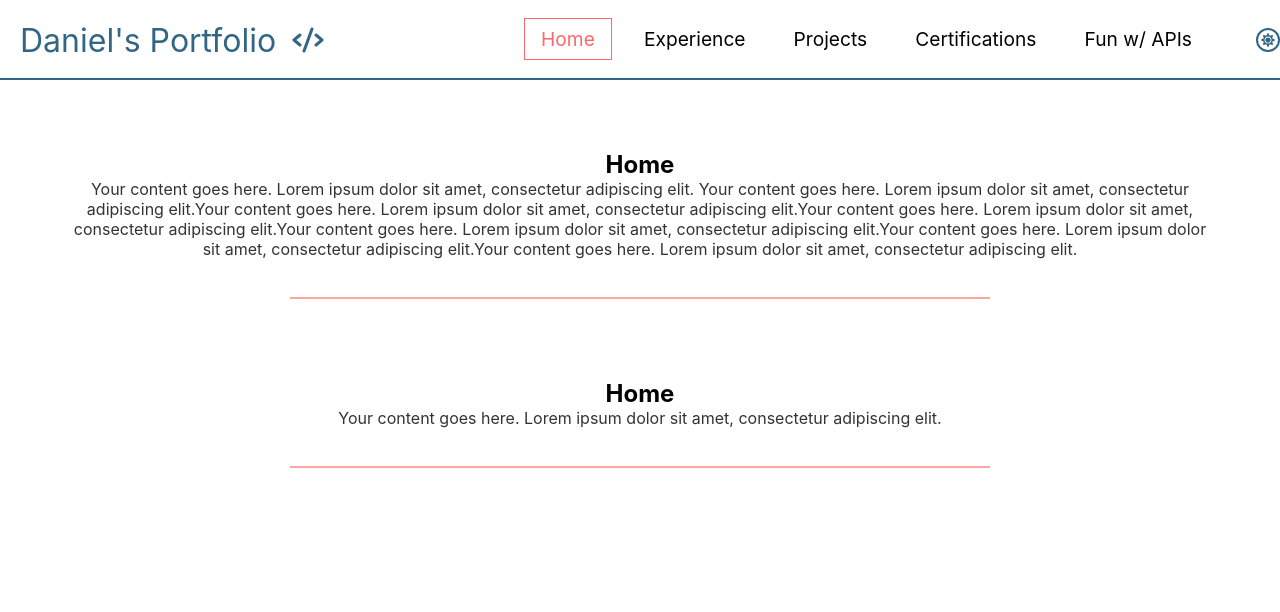
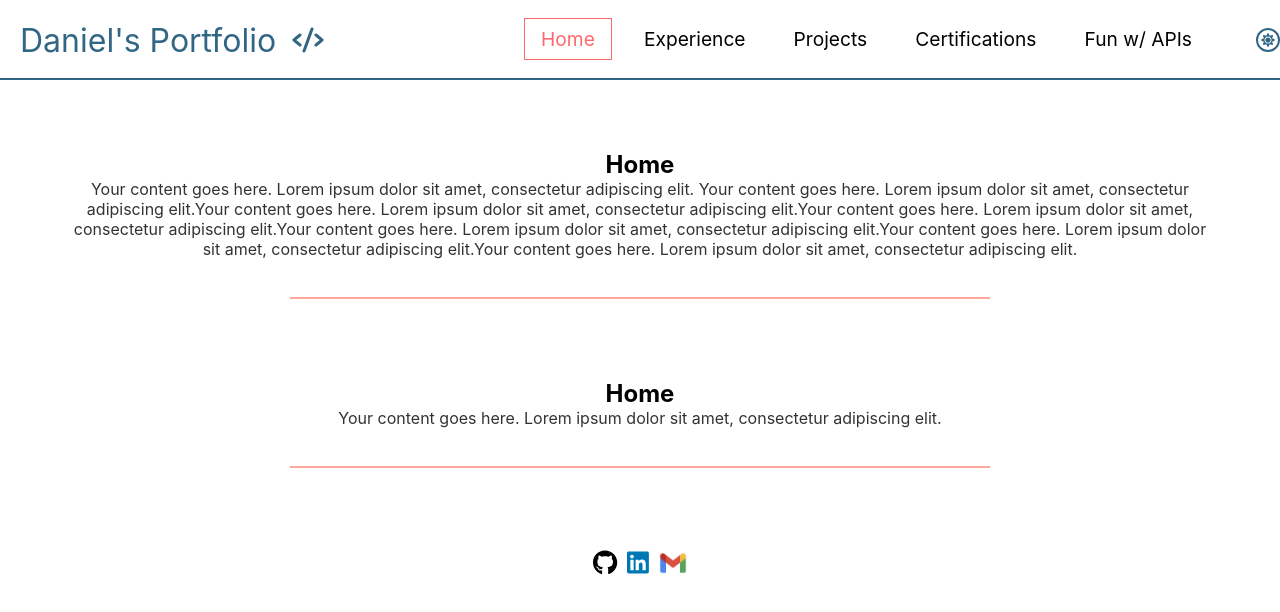
Before and after one commit to DanielChoy17/personal-portfolio, a React (Create React App) app: page /#/ in a window 1280 px wide. Shown: the top 612 px of the page. Built offline with nearby package versions, Linux system fonts and the light colour scheme.

Commit message:
Finished Socials Icon

```diff
--- a/package.json
+++ b/package.json
@@ -4,6 +4,8 @@
   "version": "0.1.0",
   "private": true,
   "dependencies": {
+    "@fortawesome/free-brands-svg-icons": "^6.5.1",
+    "@fortawesome/react-fontawesome": "^0.2.0",
     "@testing-library/jest-dom": "^5.17.0",
     "@testing-library/react": "^13.4.0",
     "@testing-library/user-event": "^13.5.0",
--- /dev/null
+++ b/src/components/socials/Socials.css
@@ -0,0 +1,26 @@
+.social-icons {
+    display: flex;
+    gap: 10px;
+}
+
+.social-icons a {
+    font-size: 25px;
+}
+
+.github {
+    color: #000000;
+}
+
+.dark-github {
+    color: #ffffff;
+}
+
+.linkedin {
+    color: #0077b5;
+}
+
+.google {
+    padding-top: 1px;
+    width: 28px;
+    height: 28px;
+}
--- /dev/null
+++ b/src/components/socials/Socials.js
@@ -0,0 +1,25 @@
+import "./Socials.css";
+import { useDarkMode } from "../../context/DarkModeContext";
+import { FontAwesomeIcon } from '@fortawesome/react-fontawesome'
+import { faGithub, faLinkedin } from '@fortawesome/free-brands-svg-icons';
+import GoogleIcon from "./GoogleIcon.png";
+
+export const Socials = () => {
+    const { isDarkMode } = useDarkMode();
+
+    return (
+        <div className="social-icons">
+            <a href="https://github.com/DanielChoy17" className={isDarkMode ? 'dark-github' : 'github'}>
+                <FontAwesomeIcon icon={faGithub} />
+            </a>
+
+            <a href="https://linkedin.com/in/daniel-choy-2705501b5" className="linkedin">
+                <FontAwesomeIcon icon={faLinkedin} />
+            </a>
+
+            <a href="mailto:danielcchoy17@gmail.com">
+                <img src={GoogleIcon} className="google"/>
+            </a>
+        </div>
+    );
+};
--- a/src/screens/Home.js
+++ b/src/screens/Home.js
@@ -1,6 +1,7 @@
 import React, { useEffect } from "react";
 import "./screens.css";
 import { useDarkMode } from "../context/DarkModeContext";
+import { Socials } from "../components/socials/Socials";
 
 export const Home = () => {
     const { isDarkMode } = useDarkMode();
@@ -29,6 +30,8 @@ export const Home = () => {
             Your content goes here. Lorem ipsum dolor sit amet, consectetur adipiscing elit.
           </p>
         </section>
+
+        <Socials/>
       </div>
     );
 };
```
Also changed, not shown: src/components/socials/GoogleIcon.png (added), 1 other file (tests, documents, lock files or other folders).
